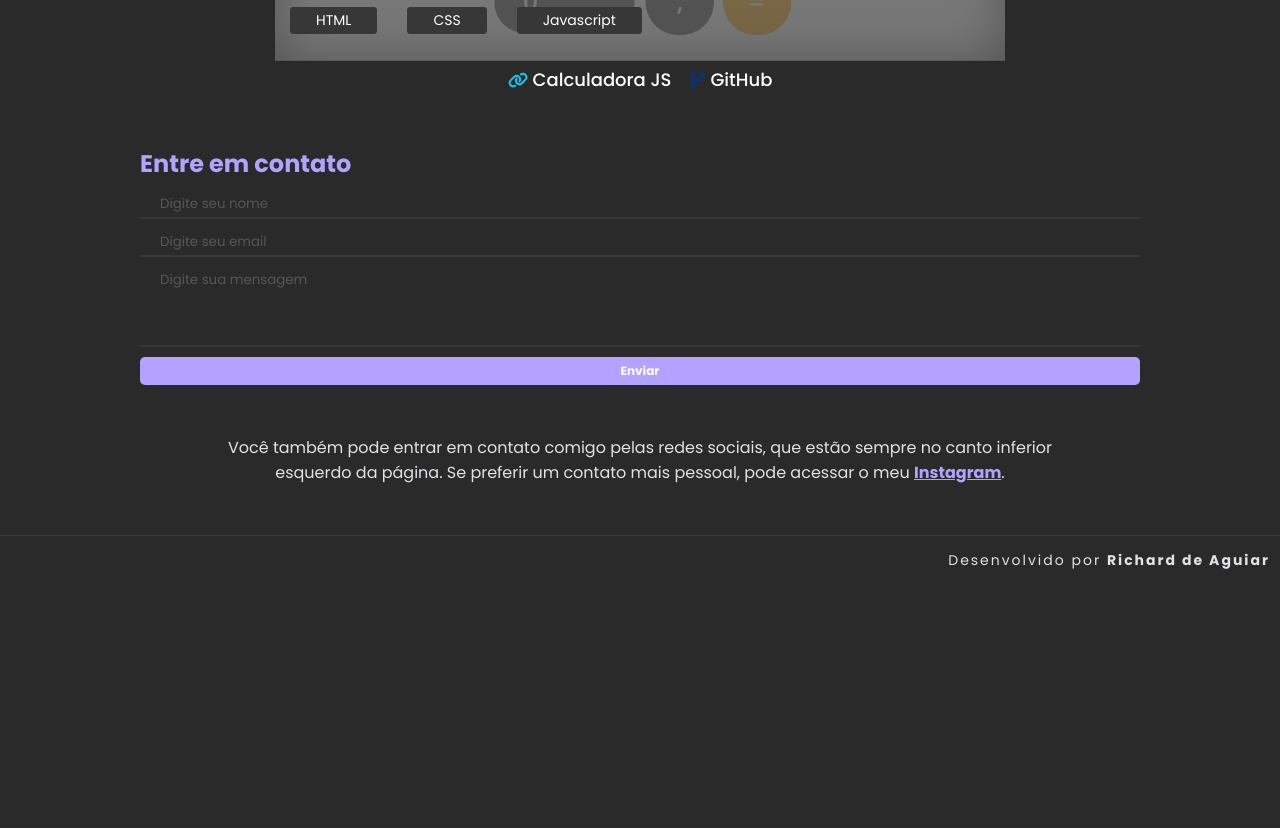
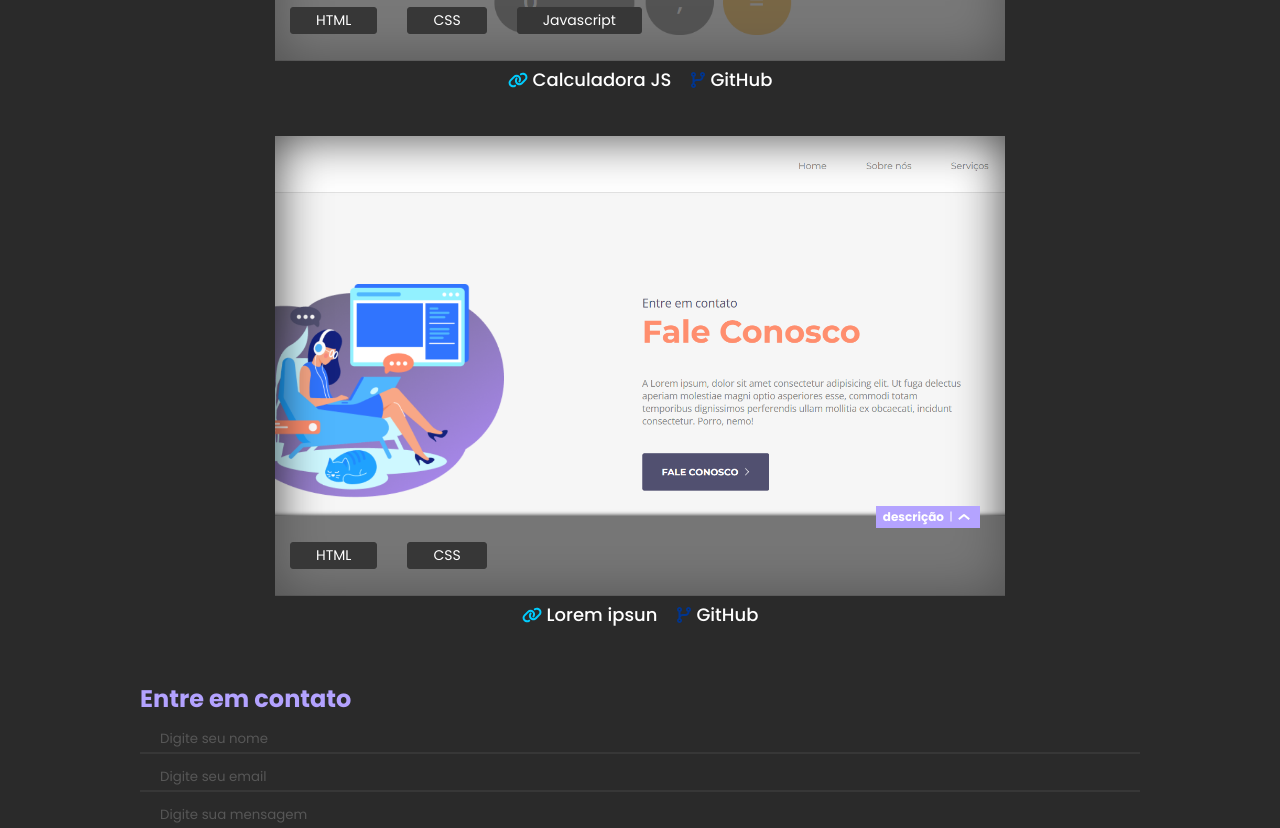
Before and after one commit to aguiarichard/portfolioReact, a React (Vite) app: page / in a window 1280 px wide. Shown: the part 2440-3268 px from the top of the page. Before the commit the page ends 3025 px from the top, so only its background shows below. Built offline with nearby package versions, Linux system fonts and the light colour scheme.

Commit message:
adicionando projeto

```diff
--- a/src/pages/Components/Projetos-galeria.jsx
+++ b/src/pages/Components/Projetos-galeria.jsx
@@ -4,6 +4,7 @@ import GaleriaItem from "./Projetos-galeria-item";
 import imgFlappyBird from "../../assets/imgs/flappy.png"
 import imgPixelArt from "../../assets/imgs/pixel-art.png"
 import imgCalculadora from "../../assets/imgs/calculadora.png"
+import imgLoremIpsun from "../../assets/imgs/lorem-ipsun.png"
 
 import "../../styles/projetos-galeria.css"
 
@@ -39,6 +40,15 @@ export default function ProjetosGaleria() {
           link="Calculadora JS"
           descricao="Calculadora inspirada no modelo IOS, feita com JS e desenvolvida com todas as funcionalidades da original."
         />
+        <GaleriaItem
+          href="https://lorem-ipsum-aguiar.netlify.app/"
+          hrefGitHub="https://github.com/aguiarichard/lorem-ipsum"
+          src={imgLoremIpsun}
+          alt="Projeto Lorem ipsun"
+          tecnologias="HTML CSS"
+          link="Lorem ipsun"
+          descricao="Site e-commerce com HTML e CSS."
+        />
       </div>
     </div>
   )
```
Also changed, not shown: src/pages/Components/Projetos.jsx (+4 -4 lines), src/assets/imgs/lorem-ipsun.png (added).
